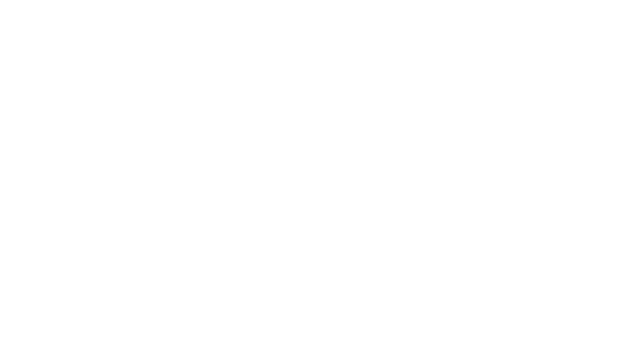
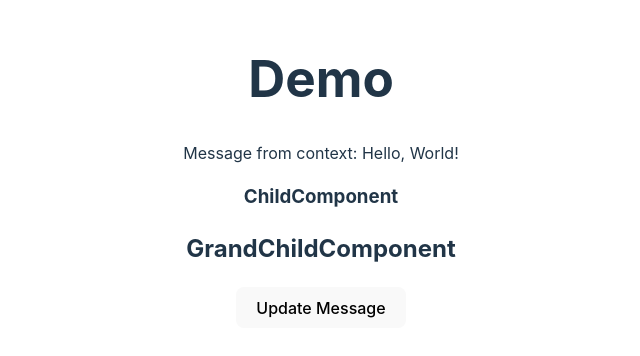
Before and after one commit to HarryWang74/react-Vite, a React (Vite) app in the folder my-app/: page / in a window 1280 px wide. Shown: the part 228-584 px from the top of the page, without its empty margins (319-959 px from the left). Built offline with nearby package versions, Linux system fonts and the light colour scheme.

Commit message:
add context demo

```diff
--- a/my-app/src/App.jsx
+++ b/my-app/src/App.jsx
@@ -1,13 +1,12 @@
-import { useState } from 'react'
-import reactLogo from './assets/react.svg'
-import viteLogo from '/vite.svg'
 import './App.css'
+import { MessageProvider } from './context/MessageContext'
+import Demo from './useContextDemo/Demo'
 
 function App() {
-
   return (
-    <>
-    </>
+    <MessageProvider>
+      <Demo />
+    </MessageProvider>
   )
 }
 
--- /dev/null
+++ b/my-app/src/context/MessageContext.tsx
@@ -0,0 +1,22 @@
+import { createContext, useState, ReactNode, useContext } from 'react'
+
+const MessageContext = createContext<{
+  message: string
+  setMessage: (message: string) => void
+} | null>(null)
+
+export const MessageProvider = ({ children }: { children: ReactNode }) => {
+  const [message, setMessage] = useState<string>('Hello, World!')
+  return (
+    <MessageContext.Provider value={{ message, setMessage }}>
+      {children}
+    </MessageContext.Provider>
+  )
+}
+
+export const useMessage = () => {
+  const context = useContext(MessageContext)
+  if (!context)
+    throw new Error('useMessage must be used within a MessageProvider')
+  return context
+}
--- /dev/null
+++ b/my-app/src/useContextDemo/ChildComponent.tsx
@@ -0,0 +1,11 @@
+import GrandChildComponent from './GrandChildComponent'
+function ChildComponent() {
+  return (
+    <div>
+      <h3>ChildComponent</h3>
+      <GrandChildComponent />
+    </div>
+  )
+}
+
+export default ChildComponent
--- /dev/null
+++ b/my-app/src/useContextDemo/Demo.tsx
@@ -0,0 +1,15 @@
+import { useMessage } from '../context/MessageContext'
+import ChildComponent from './ChildComponent'
+
+function Demo() {
+  const { message } = useMessage()
+  return (
+    <>
+      <h1>Demo</h1>
+      <p>Message from context: {message}</p>
+      <ChildComponent />
+    </>
+  )
+}
+
+export default Demo
--- /dev/null
+++ b/my-app/src/useContextDemo/GrandChildComponent.tsx
@@ -0,0 +1,18 @@
+import { useMessage } from '../context/MessageContext'
+
+function GrandChildComponent() {
+  const { setMessage } = useMessage()
+
+  const handleClick = () => {
+    setMessage('Message updated from GrandChildComponent!')
+  }
+
+  return (
+    <div>
+      <h2>GrandChildComponent</h2>
+      <button onClick={handleClick}>Update Message</button>
+    </div>
+  )
+}
+
+export default GrandChildComponent
```
Also changed, not shown: 1 other file (tests, documents, lock files or other folders).
